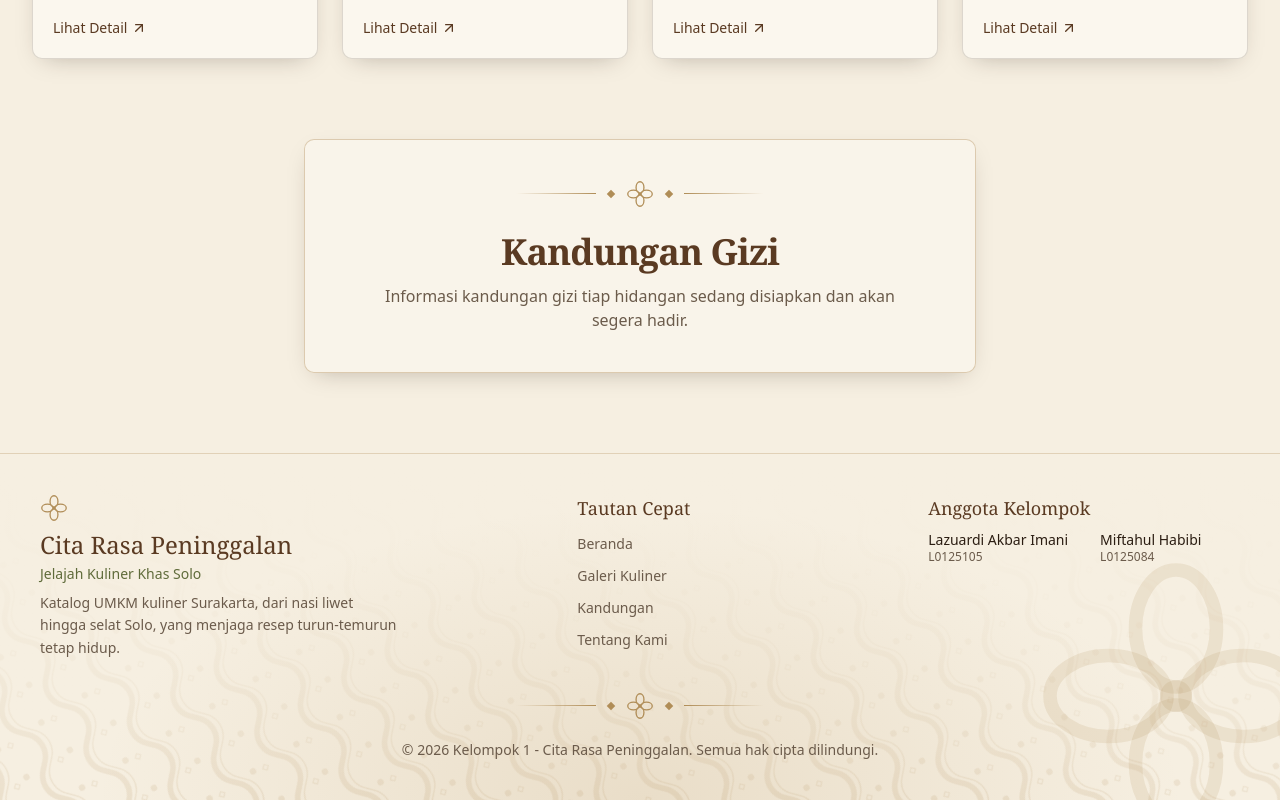
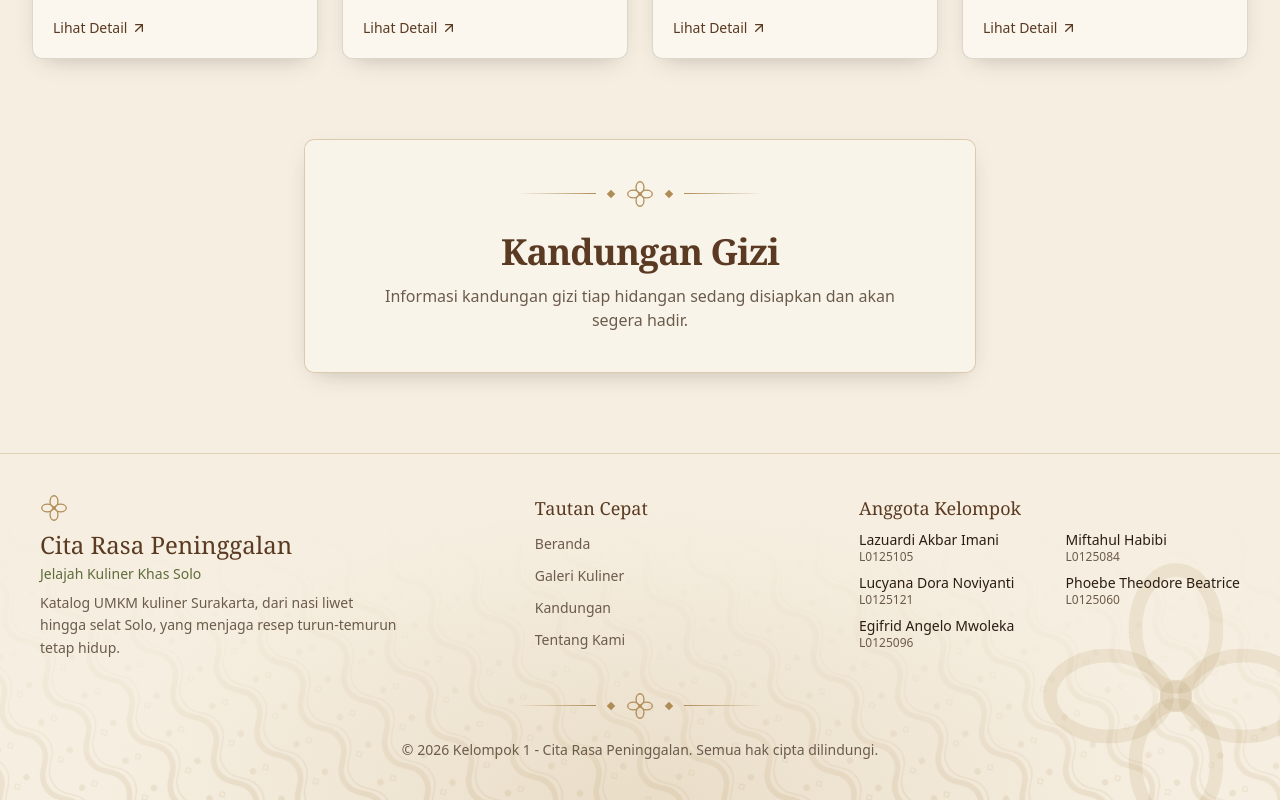
Before and after one commit to Dezkrazzer/katalog-umkm-solo, a Next.js app: page / in a window 1280 px wide. Shown: the part 2333-3133 px from the top of the page. Built offline with nearby package versions, Linux system fonts and the light colour scheme; a web font is replaced by a local one.

Commit message:
Update member

```diff
--- a/src/components/site-footer.tsx
+++ b/src/components/site-footer.tsx
@@ -23,9 +23,9 @@ const QUICK_LINKS = [
 const TEAM_MEMBERS = [
   { name: "Lazuardi Akbar Imani", id: "L0125105" },
   { name: "Miftahul Habibi", id: "L0125084" },
-  // { name: "Nama Anggota 3", id: "NIM 0000000003" },
-  // { name: "Nama Anggota 4", id: "NIM 0000000004" },
-  // { name: "Nama Anggota 5", id: "NIM 0000000005" },
+  { name: "Lucyana Dora Noviyanti", id: "L0125121" },
+  { name: "Phoebe Theodore Beatrice", id: "L0125060" },
+  { name: "Egifrid Angelo Mwoleka", id: "L0125096" },
 ];
 
 /**
```
